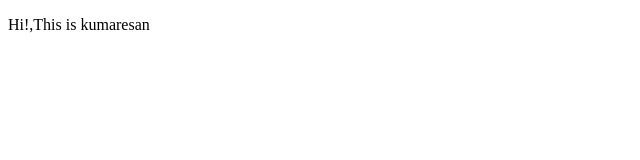
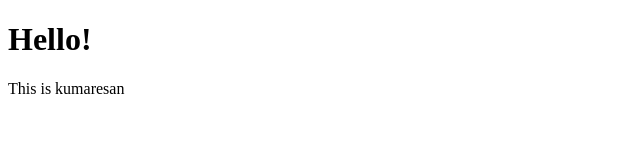
Before and after one commit to KumaresanThiyagarajan/mern_2025, a plain HTML site: page index.html in a window 1280 px wide. Shown: the whole page, without its empty margins (0-640 px from the left). Drawn offline with Linux system fonts and the light colour scheme.

Commit message:
index modified

```diff
--- a/index.html
+++ b/index.html
@@ -6,6 +6,8 @@
     <title>Document</title>
 </head>
 <body>
-    <p>Hi!,This is kumaresan </p>
+    <h1>Hello!</h1>
+    <p>This is kumaresan </p>
+
 </body>
 </html>
```
